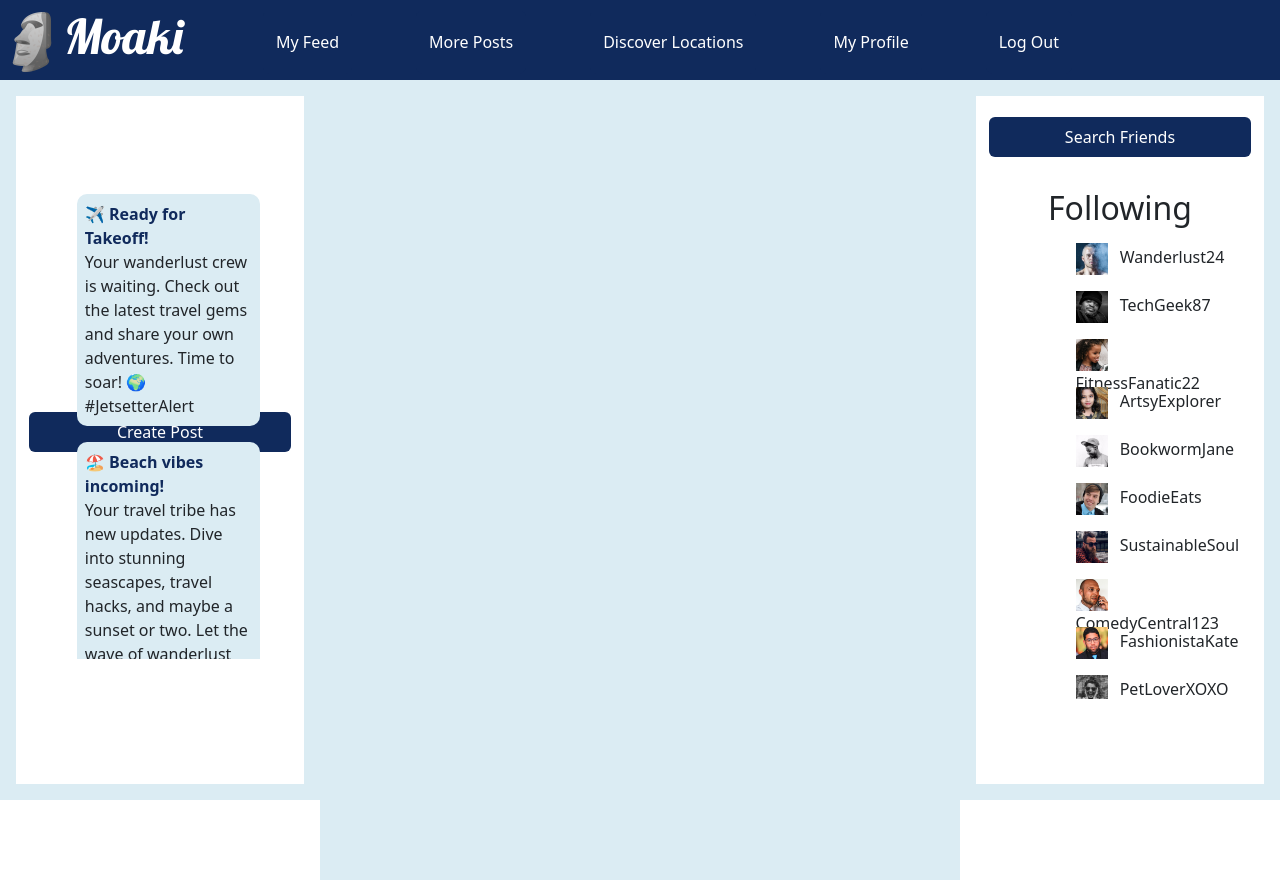
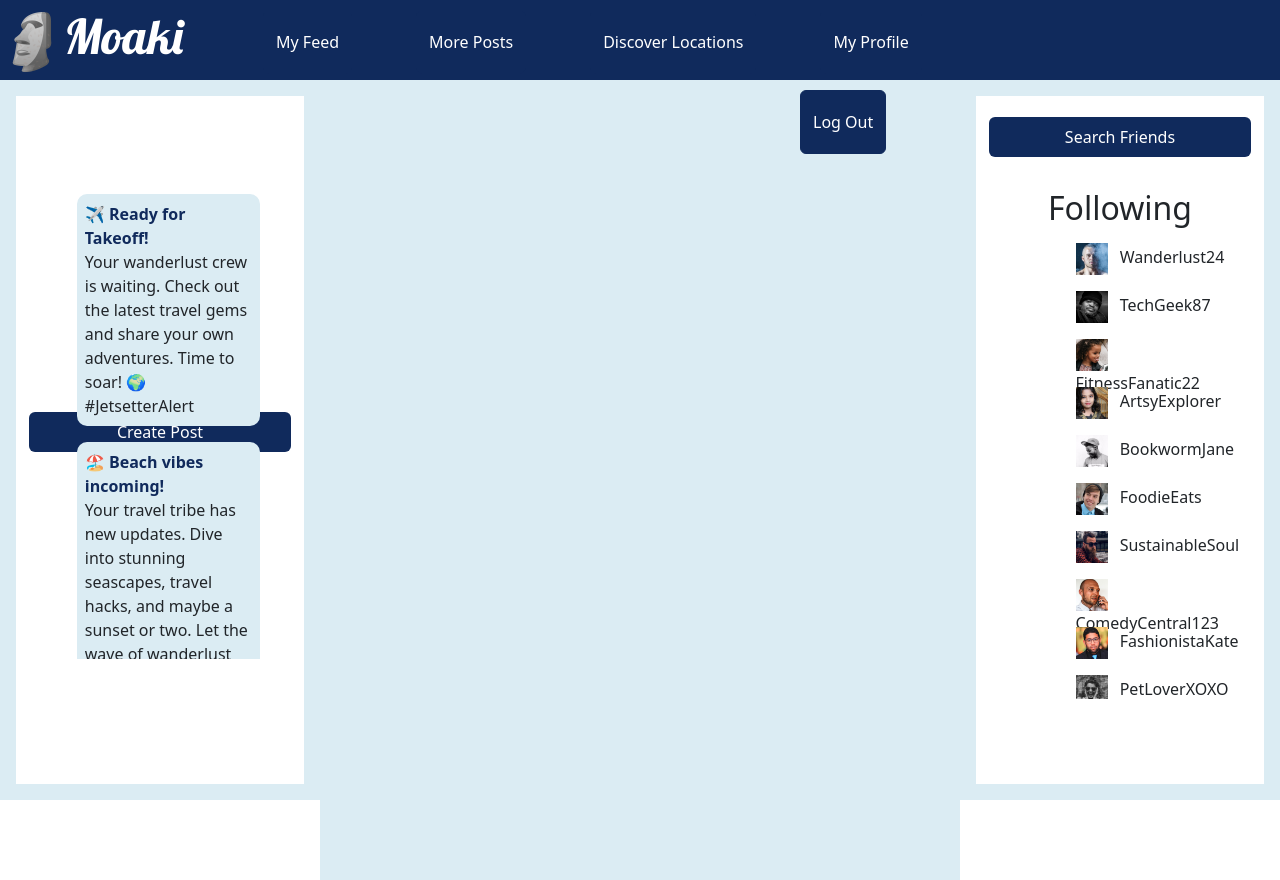
Before and after one commit to MoiseAlexandru/Moaki_Frontend, a React (Create React App) app in the folder react-app/: page /#/ in a window 1280 px wide. Built offline with nearby package versions, Linux system fonts and the light colour scheme; sample sign-in values are in the browser's storage.

Commit message:
style logout button

```diff
--- a/react-app/src/components/NavBarContainer.js
+++ b/react-app/src/components/NavBarContainer.js
@@ -20,7 +20,7 @@ export default function NavBarContainer({onLogout}) {
                 <Button variant="navButton" onClick={() => {navigate("/more-posts")}}>More Posts</Button>
                 <Button variant="navButton" onClick={() => {navigate("/search-location")}}> Discover Locations </Button>
                 <Button variant="navButton" onClick={() => {navigate("/profile/moise")}}>My Profile</Button>
-                <Button variant="navButton" onClick={() => handleLogout()}>Log Out</Button>
+                <Button variant="logoutButton" onClick={() => handleLogout()}>Log Out</Button>
             </nav>
         </>
     );
--- a/react-app/src/css/navBarContainer.css
+++ b/react-app/src/css/navBarContainer.css
@@ -30,3 +30,18 @@ nav .btn-navButton {
 a:hover {
     color: inherit;
 }
+
+
+nav .btn-logoutButton {
+    display: inline;
+    height: 4rem;
+    margin-left: 50rem;
+    color: var(--header-color);
+    text-decoration: none;
+    border-color: var(--button-color);
+    margin-bottom: 1rem;
+    background-color: var(--button-color);
+}
+.btn-logoutButton:hover {
+    background-color: var(--button-hover-color);
+}
```
